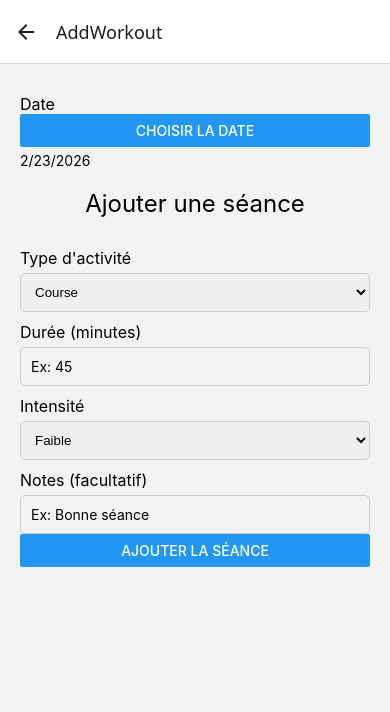
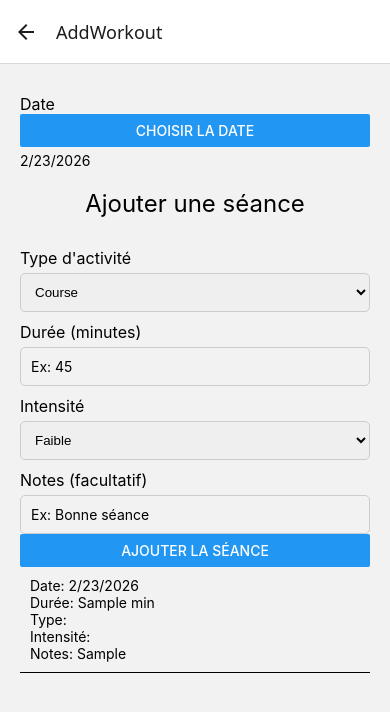
Before and after one commit to fouadlamrini/HealthSphere-, a React Native app: screen /AddWorkout in a window 390 px wide. Both pictures are taken after typing "Sample", "Sample" into the empty fields and a click on the button "AJOUTER LA SÉANCE". Shown: the top 712 px of the page. Built offline with nearby package versions, Linux system fonts and the light colour scheme.

Commit message:
feat: affichage les seance

```diff
--- a/src/screens/AddWorkoutScreen.jsx
+++ b/src/screens/AddWorkoutScreen.jsx
@@ -1,11 +1,17 @@
-import DateTimePicker from '@react-native-community/datetimepicker';
+import DateTimePicker from "@react-native-community/datetimepicker";
 import { Picker } from "@react-native-picker/picker";
 import { useState } from "react";
-import { Button, StyleSheet, Text, TextInput, View } from "react-native";
+import {
+  Button,
+  StyleSheet,
+  Text,
+  TextInput,
+  View,
+  FlatList,
+} from "react-native";
 
 export default function AddWorkoutScreen() {
-
-  const addSeance=()=>{
+  const addSeance = () => {
     const newSeance = {
       id: Date.now().toString(),
       type,
@@ -22,8 +28,8 @@ export default function AddWorkoutScreen() {
     setDuration("");
     setIntensity("");
     setNotes("");
-  }
-  const [seance,setSeance]=useState([]);
+  };
+  const [seance, setSeance] = useState([]);
   const [date, setDate] = useState(new Date());
   const [show, setShow] = useState(false);
 
@@ -41,13 +47,10 @@ export default function AddWorkoutScreen() {
 
   return (
     <View style={styles.container}>
-
       {/* Date */}
       <Text style={styles.label}>Date</Text>
       <Button title="Choisir la date" onPress={() => setShow(true)} />
-      <Text style={{ marginTop: 5 }}>
-        {date.toLocaleDateString()}
-      </Text>
+      <Text style={{ marginTop: 5 }}>{date.toLocaleDateString()}</Text>
 
       {show && (
         <DateTimePicker
@@ -106,6 +109,19 @@ export default function AddWorkoutScreen() {
       {/* Bouton Ajouter */}
       <Button title="Ajouter la séance" onPress={addSeance} />
 
+      <FlatList
+        data={seance}
+        keyExtractor={(item) => item.id}
+        renderItem={({ item }) => (
+          <View style={{ padding: 10, borderBottomWidth: 1 }}>
+            <Text>Date: {item.date.toLocaleDateString()}</Text>
+            <Text>Durée: {item.duration} min</Text>
+            <Text>Type: {item.type}</Text>
+            <Text>Intensité: {item.intensity}</Text>
+            <Text>Notes: {item.notes}</Text>
+          </View>
+        )}
+      />
     </View>
   );
 }
```
Lines whose indentation alone changed are shown as unchanged.
